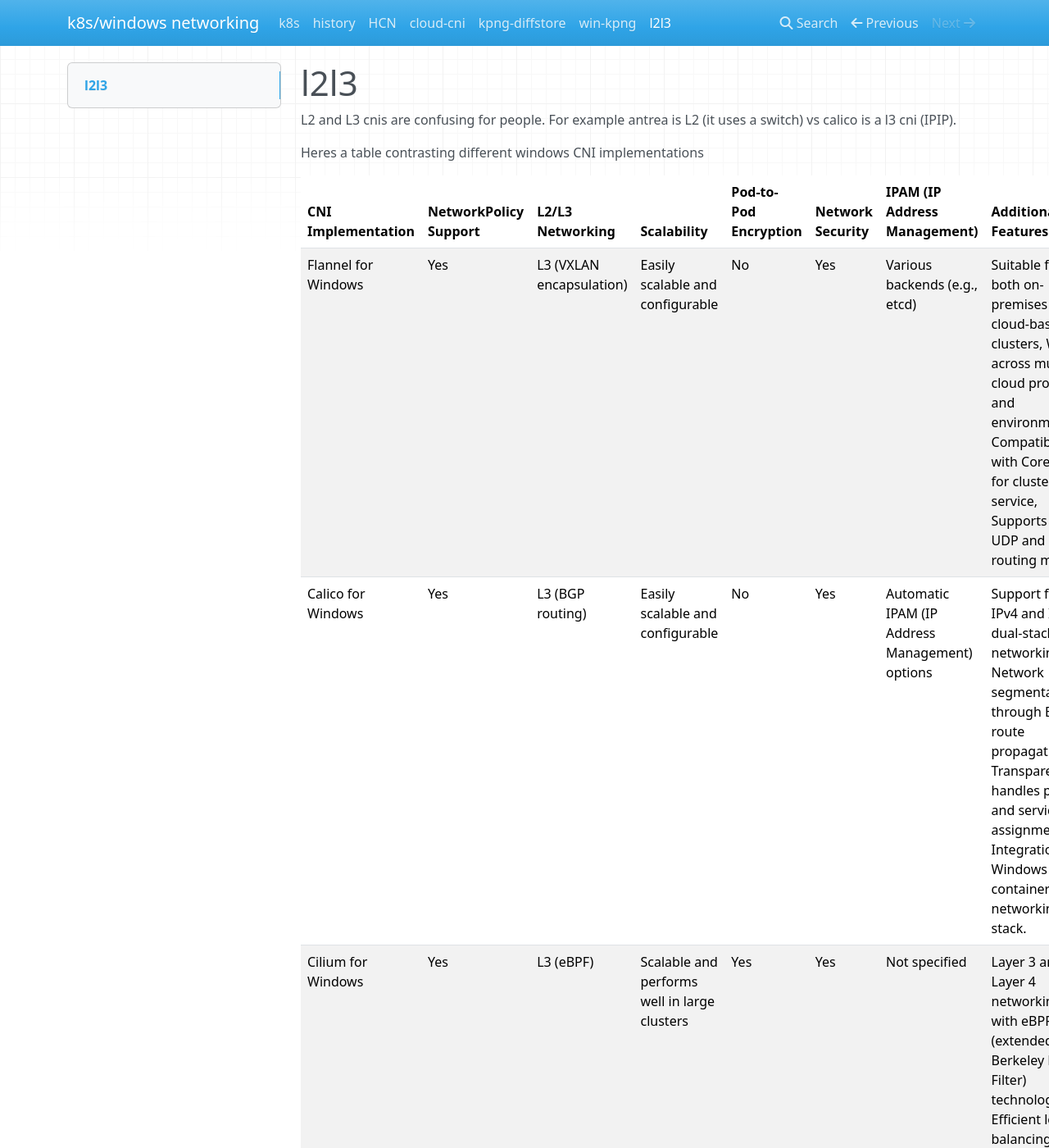
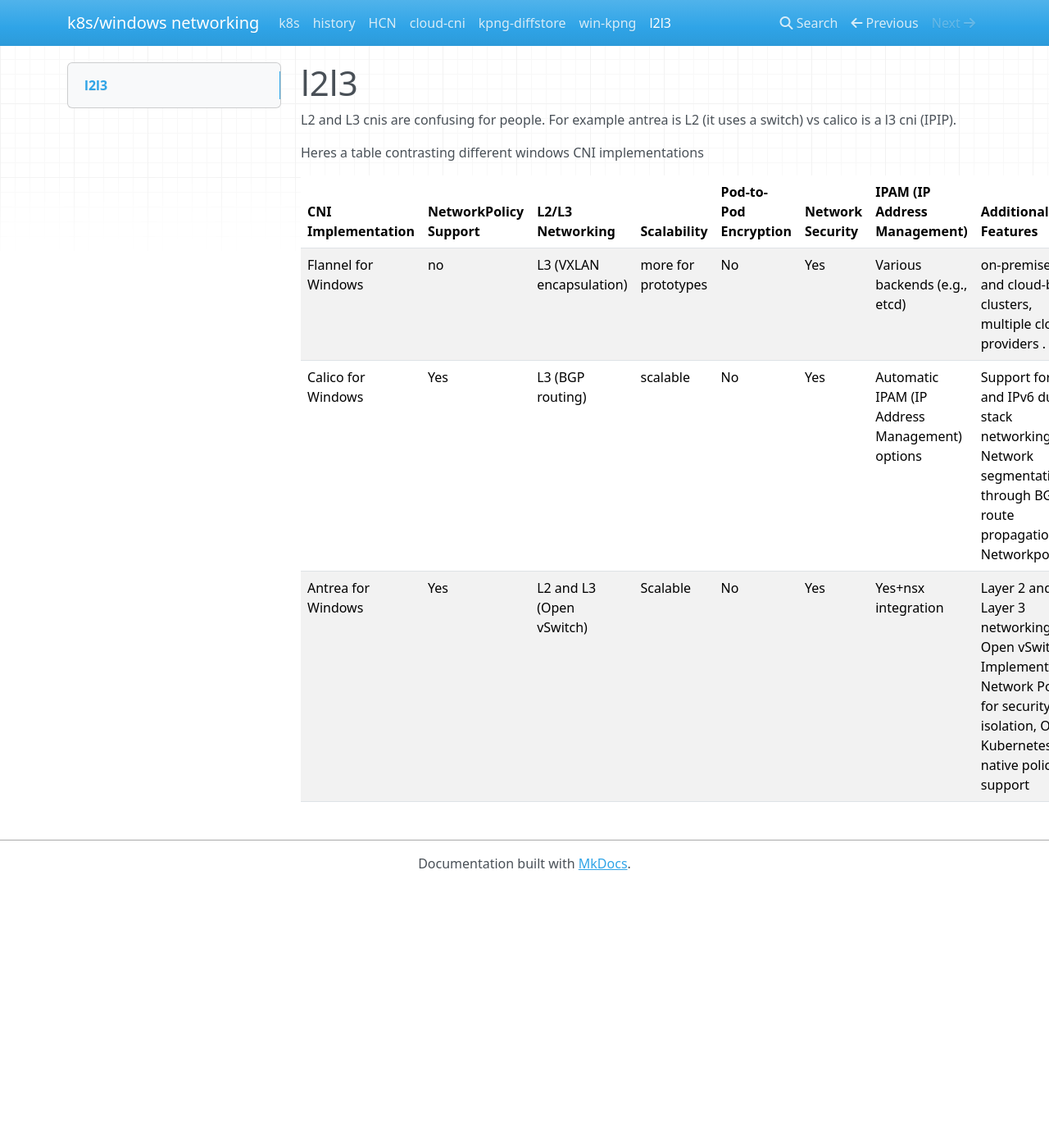
Before and after one commit to aroradaman/windows-networking, an MkDocs documentation site: the page built from docs/zz-l2vsl3.md, in a window 1280 px wide and 1400 px high. Shown: the whole window at 82% size. Built offline with MkDocs 1.6.1, drawn with Linux system fonts in a browser that asks for light colours; nearby versions of some CDN libraries; some of the changed text lies outside the part shown.

Commit message:
Update zz-l2vsl3.md

```diff
--- a/docs/zz-l2vsl3.md
+++ b/docs/zz-l2vsl3.md
@@ -6,7 +6,6 @@ Heres a table contrasting different windows CNI implementations
 
 | CNI Implementation    | NetworkPolicy Support | L2/L3 Networking       | Scalability                               | Pod-to-Pod Encryption | Network Security | IPAM (IP Address Management)      | Additional Features                                       |
 |-----------------------|----------------------|-------------------------|-------------------------------------------|----------------------|------------------|----------------------------------|-----------------------------------------------------------|
-| Flannel for Windows   | Yes                  | L3 (VXLAN encapsulation)| Easily scalable and configurable         | No                   | Yes              | Various backends (e.g., etcd)     | Suitable for both on-premises and cloud-based clusters, Works across multiple cloud providers and environments, Compatible with CoreDNS for cluster DNS service, Supports both UDP and direct routing modes.|
-| Calico for Windows    | Yes                  | L3 (BGP routing)        | Easily scalable and configurable         | No                   | Yes              | Automatic IPAM (IP Address Management) options | Support for IPv4 and IPv6 dual-stack networking, Network segmentation through BGP route propagation, Transparently handles pod and service IP assignments, Integration with Windows container networking stack. |
-| Cilium for Windows    | Yes                  | L3 (eBPF)               | Scalable and performs well in large clusters | Yes                  | Yes              | Not specified                | Layer 3 and Layer 4 networking with eBPF (extended Berkeley Packet Filter) technology, Efficient load balancing and health checks for services, Distributed denial-of-service (DDoS) protection, Supports HTTP/gRPC/API-aware network policies, Deep visibility and troubleshooting capabilities. |
-| Antrea for Windows    | Yes                  | L2 and L3 (Open vSwitch)| Scalable and performs well in large clusters | No                   | Yes              | Not specified                | Layer 2 and Layer 3 networking with Open vSwitch, Implements Network Policies for security and isolation, Offers Kubernetes native policy support, Support for both Windows and Linux nodes. |
+| Flannel for Windows   | no                  | L3 (VXLAN encapsulation)| more for prototypes         | No                   | Yes              | Various backends (e.g., etcd)     |   on-premises and cloud-based clusters,  multiple cloud providers .|
+| Calico for Windows    | Yes                  | L3 (BGP routing)        | scalable          | No                   | Yes              | Automatic IPAM (IP Address Management) options | Support for IPv4 and IPv6 dual-stack networking, Network segmentation through BGP route propagation,  Networkpolicies,  |
+| Antrea for Windows    | Yes                  | L2 and L3 (Open vSwitch)| Scalable  | No                   | Yes              | Yes+nsx integration              | Layer 2 and Layer 3 networking with Open vSwitch, Implements Network Policies for security and isolation, Offers Kubernetes native policy support  |
```
